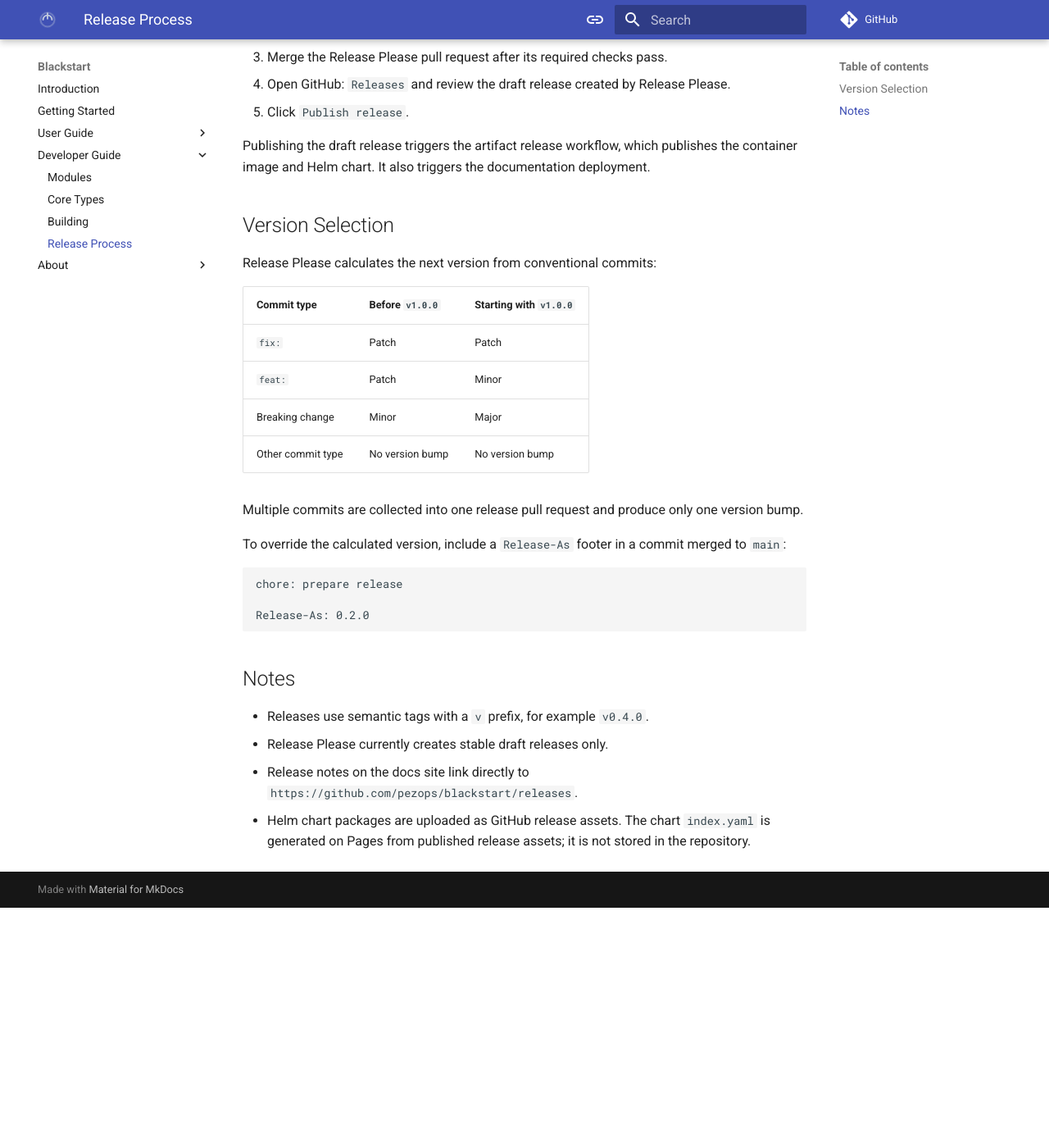
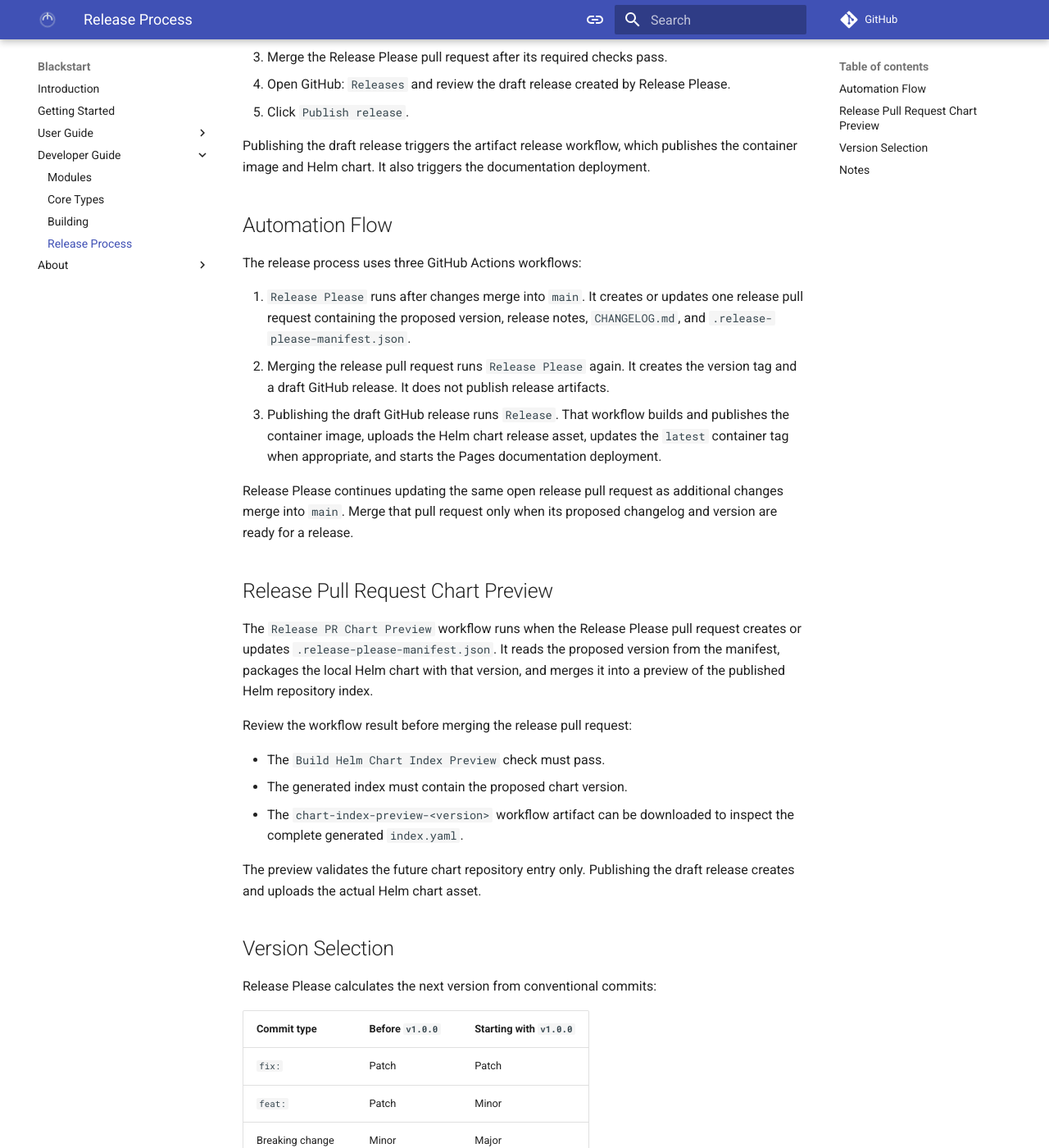
Before and after one commit to pezops/blackstart, an MkDocs documentation site: the page built from docs/developer-guide/release.md, in a window 1280 px wide and 1400 px high, scrolled down 339 px. Shown: the whole window at 82% size. Built offline with MkDocs 1.6.1 and Material for MkDocs 9.7.7, drawn with Linux system fonts in a browser that asks for light colours; comment, search, counter and statistics services are not loaded; before the commit the page ends 1446 px from its top, so only the background shows below that.

Commit message:
Add docs on release process

```diff
--- a/docs/developer-guide/release.md
+++ b/docs/developer-guide/release.md
@@ -14,6 +14,39 @@ tag and a draft GitHub release.
 
 Publishing the draft release triggers the artifact release workflow, which publishes the container
 image and Helm chart. It also triggers the documentation deployment.
+
+## Automation Flow
+
+The release process uses three GitHub Actions workflows:
+
+1. `Release Please` runs after changes merge into `main`. It creates or updates one release pull
+   request containing the proposed version, release notes, `CHANGELOG.md`, and
+   `.release-please-manifest.json`.
+2. Merging the release pull request runs `Release Please` again. It creates the version tag and a
+   draft GitHub release. It does not publish release artifacts.
+3. Publishing the draft GitHub release runs `Release`. That workflow builds and publishes the
+   container image, uploads the Helm chart release asset, updates the `latest` container tag when
+   appropriate, and starts the Pages documentation deployment.
+
+Release Please continues updating the same open release pull request as additional changes merge
+into `main`. Merge that pull request only when its proposed changelog and version are ready for a
+release.
+
+## Release Pull Request Chart Preview
+
+The `Release PR Chart Preview` workflow runs when the Release Please pull request creates or updates
+`.release-please-manifest.json`. It reads the proposed version from the manifest, packages the local
+Helm chart with that version, and merges it into a preview of the published Helm repository index.
+
+Review the workflow result before merging the release pull request:
+
+- The `Build Helm Chart Index Preview` check must pass.
+- The generated index must contain the proposed chart version.
+- The `chart-index-preview-<version>` workflow artifact can be downloaded to inspect the complete
+  generated `index.yaml`.
+
+The preview validates the future chart repository entry only. Publishing the draft release creates
+and uploads the actual Helm chart asset.
 
 ## Version Selection
 
```
